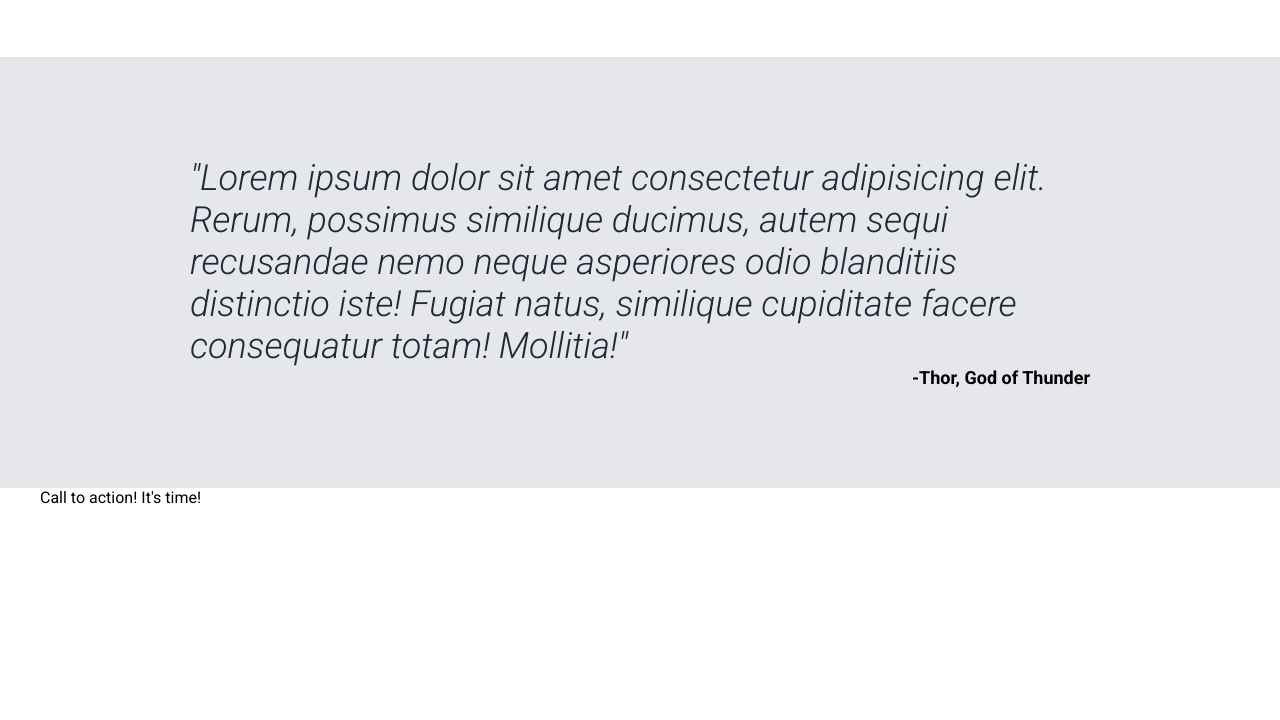
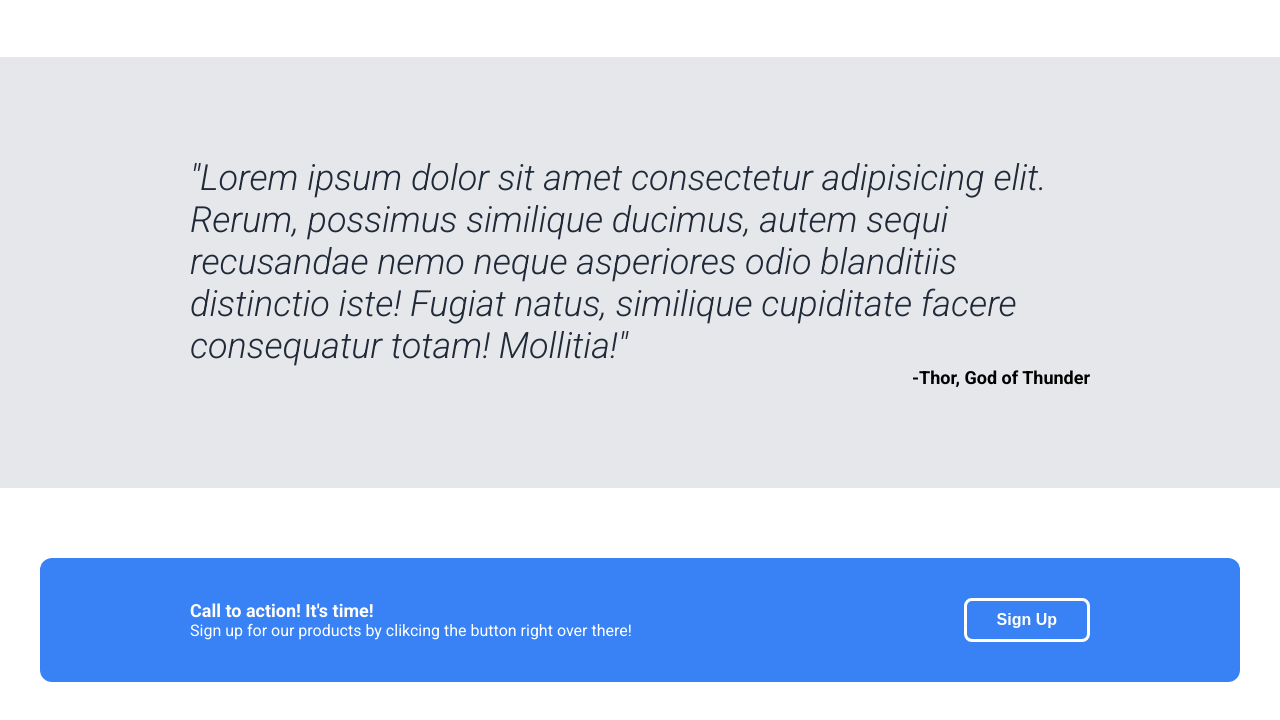
Before and after one commit to Jaylonnet/odin-css-landing-page, a plain HTML site: page index.html in a window 1280 px wide. Shown: the part 809-1529 px from the top of the page. Before the commit the page ends 1316 px from the top, so only its background shows below. Drawn offline with Linux system fonts and the light colour scheme.

Commit message:
Call to action section complete

```diff
--- a/css/style.css
+++ b/css/style.css
@@ -150,3 +150,35 @@ li {
     font-weight: 700;
     font-size: 18px;
 }
+
+.cta {
+    padding: 70px 0;
+}
+
+.cta-wrapper {
+    background: #3882F6;
+    padding: 40px 150px;
+    border-radius: 12px;
+    display: flex;
+    justify-content: space-between;
+    align-items: center;
+}
+
+.cta-wrapper button {
+    background: none;
+    color: white;
+    border: 3px solid white;
+    padding: 10px 30px;
+    font-weight: 700;
+    border-radius: 8px;
+    font-size: 16px;
+}
+
+.cta-text {
+    color: white;
+}
+
+.cta-heading {
+    font-size: 18px;
+    font-weight: 700;
+}
--- a/index.html
+++ b/index.html
@@ -81,11 +81,11 @@
     <div class="cta">
         <div class="container">
             <div class="cta-wrapper">
-                <div class="cta-box">
-                    <div class="cta-text">
-                        <p class="cta-heading">Call to action! It's time!</p>
-                    </div>
+                <div class="cta-text">
+                    <p class="cta-heading">Call to action! It's time!</p>
+                    <p class="cta-subtext">Sign up for our products by clikcing the button right over there!</p>
                 </div>
+                <button>Sign Up</button>
             </div>
         </div>
     </div>
```
